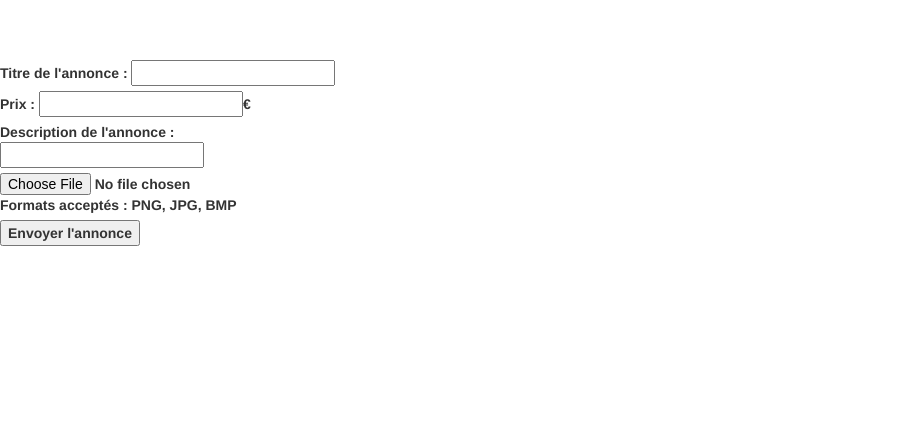
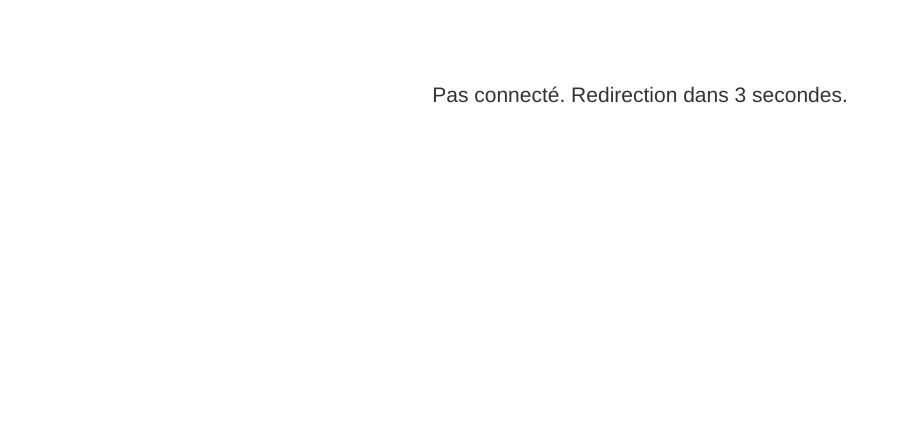
Before and after one commit to MalikZouhiri/LeBonBled, a PHP site: page /publier.php in a window 1280 px wide. Shown: the top 445 px of the page, without its empty margins (0-909 px from the left). Run offline with PHP 8.4, Linux system fonts and the light colour scheme; some libraries are stand-ins or nearby versions.

Commit message:
publier.php fonctionnel
BD marche bien :>

```diff
--- a/publier.php
+++ b/publier.php
@@ -1,8 +1,50 @@
 <?php
+session_start();
+
+if(!isset($_SESSION['login']))
+{
+include("Inclusion/gestion.php");
+?>
+	<html>
+		<head>
+
+			<meta http-equiv="content-type" content="text/html; charset=UTF-8">
+			<meta charset="utf-8">
+			<title>Publier votre annonce</title>
+			<meta name="generator" content="" />
+			<meta name="viewport" content="width=device-width, initial-scale=1, maximum-scale=1">
+			<link href="//netdna.bootstrapcdn.com/bootstrap/3.1.1/css/bootstrap.min.css" rel="stylesheet">
+
+			<!--[if lt IE 9]>
+			  <script src="//html5shim.googlecode.com/svn/trunk/html5.js"></script>
+			<![endif]-->
+			<link rel="shortcut icon" href="/bootstrap/img/favicon.ico">
+			<link rel="apple-touch-icon" href="/bootstrap/img/apple-touch-icon.png">
+			<link rel="apple-touch-icon" sizes="72x72" href="/bootstrap/img/apple-touch-icon-72x72.png">
+			<link rel="apple-touch-icon" sizes="114x114" href="/bootstrap/img/apple-touch-icon-114x114.png">
+			<link href="Inclusion/footer.css" rel="stylesheet">
+
+			<style type="text/css">
+				body {  padding-top: 60px;
+				}
+			</style>
+		</head>
+		<body>
+			<br>
+			<p class="lead text-center">Pas connecté. Redirection dans 3 secondes. </p>
+		</body>
+
+	</html>
+<?php
+include("Inclusion/footer.php");
+header("Refresh:3;url=./connexion.php");
+}
+else
+{
 	include ('configuration.php');
 	$connexion = connexion();
 
-function upload($index,$destination,$maxsize=FALSE,$extensions=FALSE)
+	function upload($index,$destination,$maxsize,$extensions)
 	{
 	   //Test1: fichier correctement uploadé
 		 if (!isset($_FILES[$index]) OR $_FILES[$index]['error'] > 0) return FALSE;
@@ -20,20 +62,23 @@ if (isset($_POST["ok"]))
 		$titre = $_POST['titre'];
 		$prix = $_POST['prix'];
 		$description = $_POST['description'];
-	//$titre = $_POST['titre'];
+		$login = $_SESSION['login'];
 
-	echo $titre;
-	echo $prix;
-	echo $description;
 		$sql = "select max(id) from annonce";
 		$result = mysqli_query($connexion,$sql);
-	$idmax = mysqli_fetch_array($data);
+		$idmax = mysqli_fetch_array($result);
 		$bada = $idmax[0]+1;
 
-	$upload = upload('photo','Image/'.$bada.'.jpg',2048,array('png','bmp','jpg','jpeg'));
+		$strarray = explode("/",$_FILES['photo']['type']);
+		$str = $strarray[1];
+		$adr = "Image/$bada.$str";
+
+		$upload = upload('photo',$adr,FALSE,array('png','bmp','jpg','jpeg'));
 		if ($upload) "Upload de l'icone réussi!<br />";
+		$truc = FALSE;
 
-	echo"Image/".$bada.'.jpg';
+		$sql = "INSERT INTO annonce (titre, prix, description, proprietaire, photo) VALUES ('$titre', $prix, '$description', '$login', '$adr')";
+		$result = mysqli_query($connexion,$sql)or die ("SA MARCHE PA ".mysqli_error($connexion)." ADR : ".$adr);
 
 	}
 
@@ -73,8 +118,8 @@ if (isset($_POST["ok"]))
 				<label for="prix"> Prix : <input type="number" name="prix"/>€</label><br>
 				<label for="description"> Description de l'annonce :<br>
 					<input type="textarea" name="description"/></label><br>
-			<label for="photo"><input type="file" name="photo"/> Formats acceptés : PNG, JPG, BMP</label><br>
-			<label for="envoyer"><input type="submit" value="Envoyer l'annonce" name="ok"></label>
+				<label for="image"><input type="file" name="photo"/> Formats acceptés : PNG, JPG, BMP</label><br>
+				<label for="envoyer"><input type="submit" value="Envoyer l'annonce" name="ok" class="btn btn-success"></label>
 			</form>
 
 			<?php
@@ -82,3 +127,6 @@ if (isset($_POST["ok"]))
 			?>
 		</body>
 	</html>
+<?php
+}
+?>
```
Lines whose indentation alone changed are shown as unchanged.
